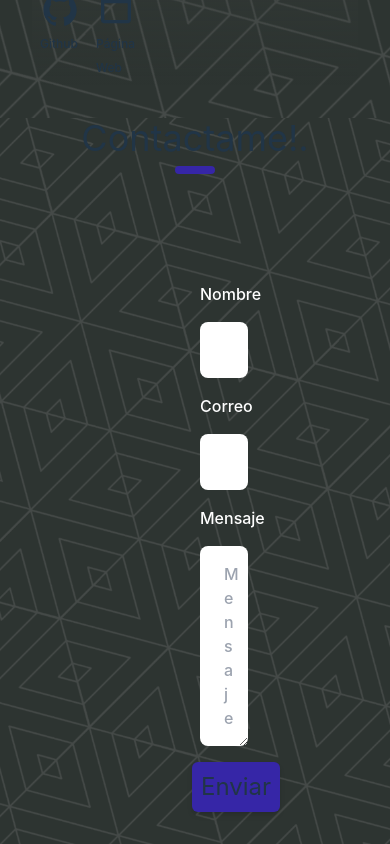
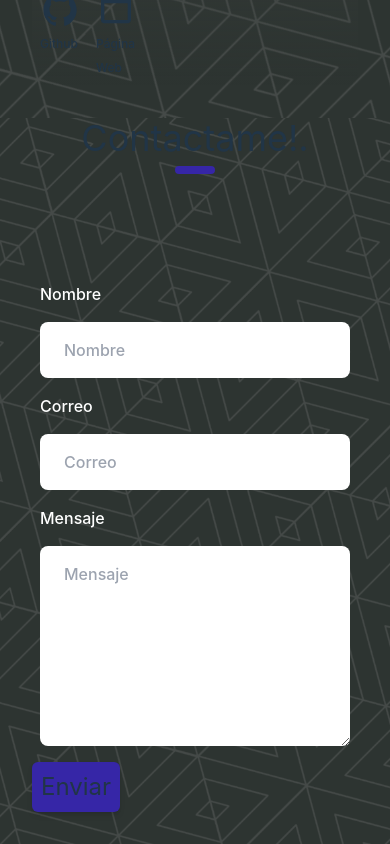
Before and after one commit to Famvazpom/famvazpom.github.io, a React (Vite) app: page / in a window 390 px wide. Shown: the part 7307-8151 px from the top of the page. Built offline with nearby package versions, Linux system fonts and the light colour scheme.

Commit message:
Visual changes to contact form

```diff
--- a/src/components/sections/Contacto.jsx
+++ b/src/components/sections/Contacto.jsx
@@ -68,7 +68,7 @@
         </h1>
       </div>
       <div className='flex flex-col sm:flex-row p-8 '>
-        <div className="px-40 w-full  ">
+        <div className="sm:px-40 w-full  ">
           <form
             ref={formRef}
             onSubmit={handleSubmit}
```
